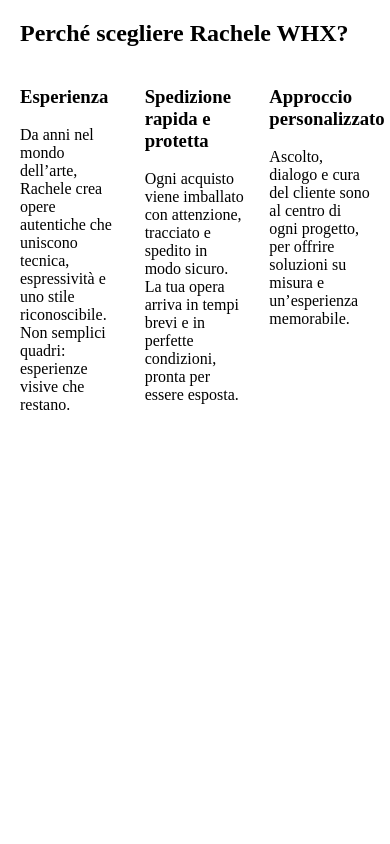
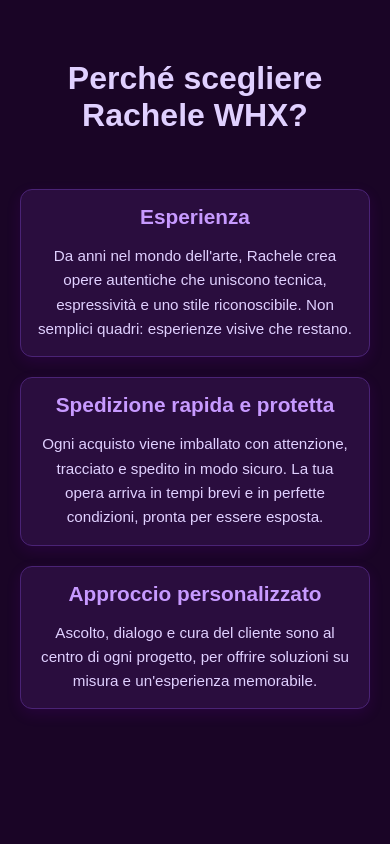
Before and after one commit to OmarF027/sito_quadri, a PHP site: page /cards.php in a window 390 px wide. Run offline with PHP 8.4, Linux system fonts and the light colour scheme.

Commit message:
Responsive

```diff
--- a/cards.php
+++ b/cards.php
@@ -1,72 +1,149 @@
-<section class="sezione">
+<!DOCTYPE html>
+<html lang="it">
+<head>
+  <meta charset="UTF-8">
+  <meta name="viewport" content="width=device-width, initial-scale=1.0">
+  <title>Perché scegliere Rachele WHX?</title>
   <style>
-    html, body {
-      height: 100%;
+    * {
       margin: 0;
+      padding: 0;
+      box-sizing: border-box;
+    }
+
+    body {
+      font-family: 'Poppins', sans-serif;
+      background-color: #1a0526;
+      color: white;
     }
 
     .sezione {
-      /* rimosso min-height e cambiato justify-content */
-      display: flex;
-      flex-direction: column;
-      justify-content: flex-start; /* allinea tutto in alto */
-      padding: 0 20px 60px;
+      background-color: #1a0526;
+      padding: 60px 20px;
+    }
+
+    .section-inner {
+      max-width: 1200px;
+      margin: 0 auto;
+      text-align: center;
+    }
+
+    .section-inner h2 {
+      font-size: 2.4em;
+      margin-bottom: 40px;
+      color: #e0d0ff;
     }
 
     .cards-container {
-      display: flex;
-      flex-direction: row;
-      flex-wrap: wrap;
-      justify-content: space-between;
-      gap: 1rem;
-      margin-bottom: 0;
+      display: grid;
+      grid-template-columns: repeat(3, minmax(280px, 1fr));
+      gap: 30px;
+      padding: 20px 0;
     }
 
     .card-item {
-      flex: 1 1 calc(33.333% - 1rem);
-      box-sizing: border-box;
-      margin-bottom: 0;
-      max-width: calc(33.333% - 1rem);
+      background: #2a0d3e;
+      border-radius: 12px;
+      overflow: hidden;
+      box-shadow: 0 5px 15px rgba(160, 0, 255, 0.1);
+      transition: transform 0.3s ease, box-shadow 0.3s ease;
+      border: 1px solid #4a2375;
+      display: flex;
+      flex-direction: column;
     }
 
-    /* Media query per schermi piccoli (768px e 460px di altezza) */
-    @media screen and (max-width: 768px) and (max-height: 460px) {
+    .card-item:hover {
+      transform: translateY(-5px);
+      box-shadow: 0 10px 20px rgba(160, 0, 255, 0.5);
+    }
+
+    .card-image img {
+      width: 100%;
+      height: 220px;
+      object-fit: cover;
+      border-bottom: 3px solid #c79aff;
+    }
+
+    .card-content {
+      padding: 20px;
+      flex-grow: 1;
+      display: flex;
+      flex-direction: column;
+    }
+
+    .card-content h3 {
+      color: #c79aff;
+      margin-bottom: 15px;
+      font-size: 1.3em;
+    }
+
+    .card-content p {
+      color: #e0d0ff;
+      font-size: 0.95em;
+      line-height: 1.6;
+      flex-grow: 1;
+    }
+
+    /* Tablet e dispositivi medi */
+    @media (max-width: 768px) {
+      .section-inner h2 {
+        font-size: 2em;
+      }
+
       .cards-container {
-        flex-direction: row; /* Mantieni la direzione orizzontale */
-        justify-content: space-between; /* Allinea le card orizzontalmente */
-        gap: 1rem;
+        grid-template-columns: repeat(3, minmax(220px, 1fr));
+        gap: 20px;
+        padding: 15px 0;
       }
-      .card-item {
-        flex: 1 1 calc(33.333% - 1rem); /* Le card restano orizzontali */
-        max-width: calc(33.333% - 1rem); /* 3 card per riga */
+
+      .card-image img {
+        height: 180px;
+      }
+
+      .card-content {
+        padding: 15px;
       }
     }
 
-    /* Media query per schermi più piccoli di 768px (ma con altezza superiore a 460px) */
-    @media screen and (max-width: 768px) {
+    /* Piccoli schermi */
+    @media (max-width: 600px) {
       .cards-container {
-        flex-direction: row; /* Mantieni le card orizzontali */
-        justify-content: space-between;
+        grid-template-columns: repeat(2, 1fr);
+      }
     }
 
-      .card-item {
-        flex: 1 1 calc(33.333% - 1rem); /* Le card restano orizzontali */
-        max-width: calc(33.333% - 1rem); /* 3 card per riga */
+    /* Mobile molto piccoli */
+    @media (max-width: 480px) {
+      .cards-container {
+        grid-template-columns: 1fr;
+        max-width: 400px;
+        margin: 0 auto;
+      }
+
+      .card-image img {
+        height: 200px;
       }
     }
   </style>
+</head>
+<body>
 
+  <section class="sezione">
     <div class="section-inner">
       <h2>Perché scegliere Rachele WHX?</h2>
       <div class="cards-container">
         <div class="card-item">
+          <div class="card-image">
+          </div>
           <div class="card-content">
             <h3>Esperienza</h3>
-          <p>Da anni nel mondo dell’arte, Rachele crea opere autentiche che uniscono tecnica, espressività e uno stile riconoscibile. Non semplici quadri: esperienze visive che restano.</p>
+            <p>Da anni nel mondo dell'arte, Rachele crea opere autentiche che uniscono tecnica, espressività e uno stile riconoscibile. Non semplici quadri: esperienze visive che restano.</p>
           </div>
         </div>
 
         <div class="card-item">
+          <div class="card-image">
+          </div>
           <div class="card-content">
             <h3>Spedizione rapida e protetta</h3>
             <p>Ogni acquisto viene imballato con attenzione, tracciato e spedito in modo sicuro. La tua opera arriva in tempi brevi e in perfette condizioni, pronta per essere esposta.</p>
@@ -74,11 +151,16 @@
         </div>
 
         <div class="card-item">
+          <div class="card-image">
+          </div>
           <div class="card-content">
             <h3>Approccio personalizzato</h3>
-          <p>Ascolto, dialogo e cura del cliente sono al centro di ogni progetto, per offrire soluzioni su misura e un’esperienza memorabile.</p>
+            <p>Ascolto, dialogo e cura del cliente sono al centro di ogni progetto, per offrire soluzioni su misura e un'esperienza memorabile.</p>
           </div>
         </div>
       </div>
     </div>
   </section>
+
+</body>
+</html>
```
Lines whose indentation alone changed are shown as unchanged.
